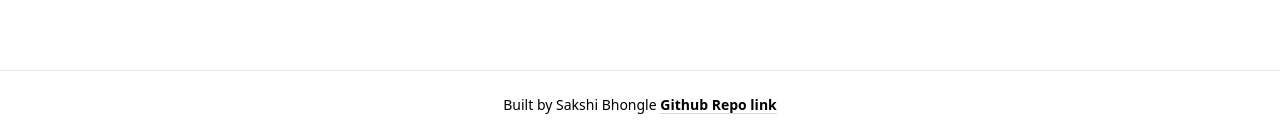
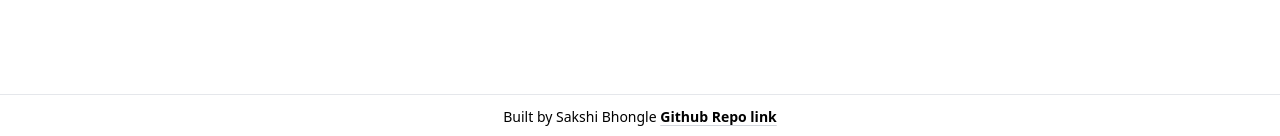
Before and after one commit to sakshibhongle1221/Notes, a SvelteKit app: page / in a window 1280 px wide. Shown: the part 661-797 px from the top of the page. Built offline with nearby package versions, Linux system fonts and the light colour scheme; no server answers.

Commit message:
fixed the header and footer

```diff
--- a/src/lib/components/NotesCard.svelte
+++ b/src/lib/components/NotesCard.svelte
@@ -21,7 +21,7 @@ onclick={() => noteStore.setSelectedNoteId(note.id)}
 onkeydown={(e) => {if(e.key ==='Enter'|| e.key ===' ') noteStore.setSelectedNoteId(note.id)}}
   role="button"
   tabindex="0"
-  class="p-5 rounded-2xl flex flex-col h-56 shadow-sm justify-between border transition-all cursor-pointer outline-none {noteStore.selectedNoteId === note.id ?'border-black':'border-black/5 hover:shadow-md'}"
+  class="p-5 rounded-2xl flex flex-col h-56 shadow-sm justify-between border transition-all cursor-pointer outline-none {noteStore.selectedNoteId === note.id ?'border-black':'border-black/5 hover:shadow-lg'}"
   style="background-color:{note.color || '#ffffff'}"
 >
   <div>
--- a/src/routes/+layout.svelte
+++ b/src/routes/+layout.svelte
@@ -5,15 +5,15 @@
 	import Toast from '$lib/components/Toast.svelte';
 </script>
 
-<div class="min-h-screen bg-white text-black dark:bg-black dark:text-white flex flex-col transition-colors duration-300">
+<div class="h-screen overflow-hidden bg-white text-black dark:bg-black dark:text-white flex flex-col transition-colors duration-300">
   <Header/>
 
-  <main class="grow p-10">
+  <main class="grow p-5 overflow-y-auto relative">
     {@render children()}
   </main>
 	<Toast/>
 
-  <footer class="border-t border-gray-200 dark:border dark:border-zinc-700 py-6 text-center text-sm text-black dark:text-white">
+  <footer class="border-t border-gray-200 dark:border dark:border-zinc-700 py-3 text-center text-sm text-black dark:text-white">
     <p>
       Built by Sakshi Bhongle
       <a href="https://github.com/sakshibhongle1221/Notes.git" target="_blank" rel="noopener noreferrer" class="font-bold hover:text-blue-600 transition-colors underline decoration-gray-300 underline-offset-3">
--- a/src/routes/+page.svelte
+++ b/src/routes/+page.svelte
@@ -9,7 +9,7 @@ onMount(() => {
 </script>
 
 {#if noteStore.loading}
-  <div class="grid grid-cols-1 sm:grid-cols-2 md:grid-cols-3 lg:grid-cols-4 xl:grid-cols-5 gap-6 mt-4">
+  <div class="grid grid-cols-1 sm:grid-cols-2 md:grid-cols-3 lg:grid-cols-4 xl:grid-cols-5 gap-5">
     {#each Array(20) as _}
       <div class="p-5 rounded-2xl h-56 border-2 border-gray-100 dark:border-gray-800 bg-gray-50 dark:bg-gray-800/30 animate-pulse flex flex-col justify-between transition-colors">
         <div>
@@ -41,7 +41,7 @@ onMount(() => {
   </div>
 
 {:else}
-  <div class="grid grid-cols-1 sm:grid-cols-2 md:grid-cols-3 lg:grid-cols-4 xl:grid-cols-5 gap-6 mt-4">
+  <div class="grid grid-cols-1 sm:grid-cols-2 md:grid-cols-3 lg:grid-cols-4 xl:grid-cols-5 gap-5">
     {#each noteStore.filteredNotes as note (note.id)}
       <NotesCard note={note} />
     {/each}
```
